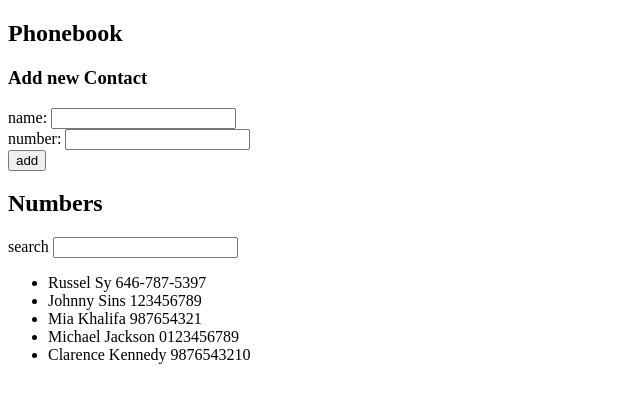
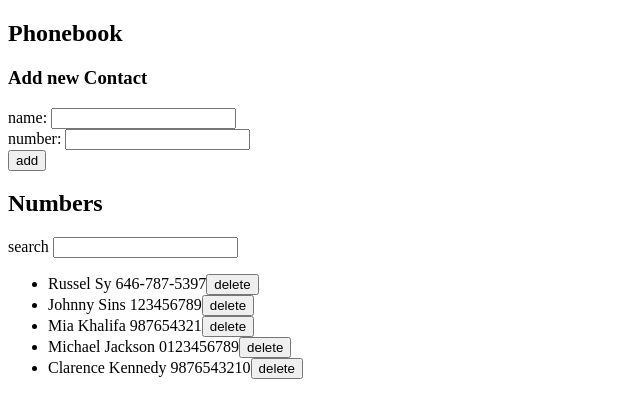
Before and after one commit to russelgabriel/part2, a React (Create React App) app in the folder phonebook/: page / in a window 1280 px wide. Shown: the top 418 px of the page, without its empty margins (0-640 px from the left). Built offline with nearby package versions, Linux system fonts and the light colour scheme; data requests are answered from the project's data file.

Commit message:
finished 2.17

```diff
--- a/phonebook/src/App.js
+++ b/phonebook/src/App.js
@@ -1,5 +1,4 @@
 import {useState, useEffect} from 'react'
-import axios from 'axios'
 import PersonForm from "./components/PersonForm"
 import Filter from "./components/Filter"
 import Contacts from './components/Contacts'
@@ -19,7 +18,6 @@ const App = () => {
         setPeople(initialContacts)
       })
   }, [])
-  console.log("rendering", people.length, "contacts");
 
   const peopleToShow = people.filter(person =>
     person.name.toLowerCase().includes(searchName.toLowerCase()))
@@ -47,6 +45,16 @@ const App = () => {
     }
   }
 
+  const deletePerson = (person) => {
+    if (window.confirm(`Delete ${person.name}?`)) {
+      phonebookService
+        .del(person.id)
+        .then(response => {
+          setPeople(people.filter(contact => contact.id !== person.id))
+        })
+    }
+  }
+
   const handleNewNameChange = (event) => {
     setNewName(event.target.value)
   }
@@ -67,7 +75,7 @@ const App = () => {
       handleNewNumberChange={handleNewNumberChange} />
       <h2>Numbers</h2>
       <Filter searchName={searchName} handleSearchNameChange={handleSearchNameChange} />
-      <Contacts peopleToShow={peopleToShow} />
+      <Contacts peopleToShow={peopleToShow} handleClick={deletePerson}/>
     </div>
   )
 }
--- a/phonebook/src/components/Contacts.js
+++ b/phonebook/src/components/Contacts.js
@@ -1,10 +1,14 @@
 import React from "react"
 
-const Contacts = ({peopleToShow}) => {
+const Contacts = ({peopleToShow, handleClick}) => {
     return (
       <div>
         <ul>
-          {peopleToShow.map(person => <li key={person.name}>{person.name} {person.number}</li>)}
+          {peopleToShow.map(person =>
+            <li key={person.name}>
+              {person.name} {person.number}
+              <button onClick={() => handleClick(person)} >delete</button>
+            </li>)}
         </ul>
       </div>
     )
--- a/phonebook/src/services/phonebook.js
+++ b/phonebook/src/services/phonebook.js
@@ -12,4 +12,9 @@ const create = newPerson => {
     return request.then(request => request.data)
 }
 
-export default {getAll, create}
+const del = id => {
+    const request = axios.delete(`${baseUrl}/${id}`)
+    return request.then(request => request.data)
+}
+
+export default {getAll, create, del}
```
